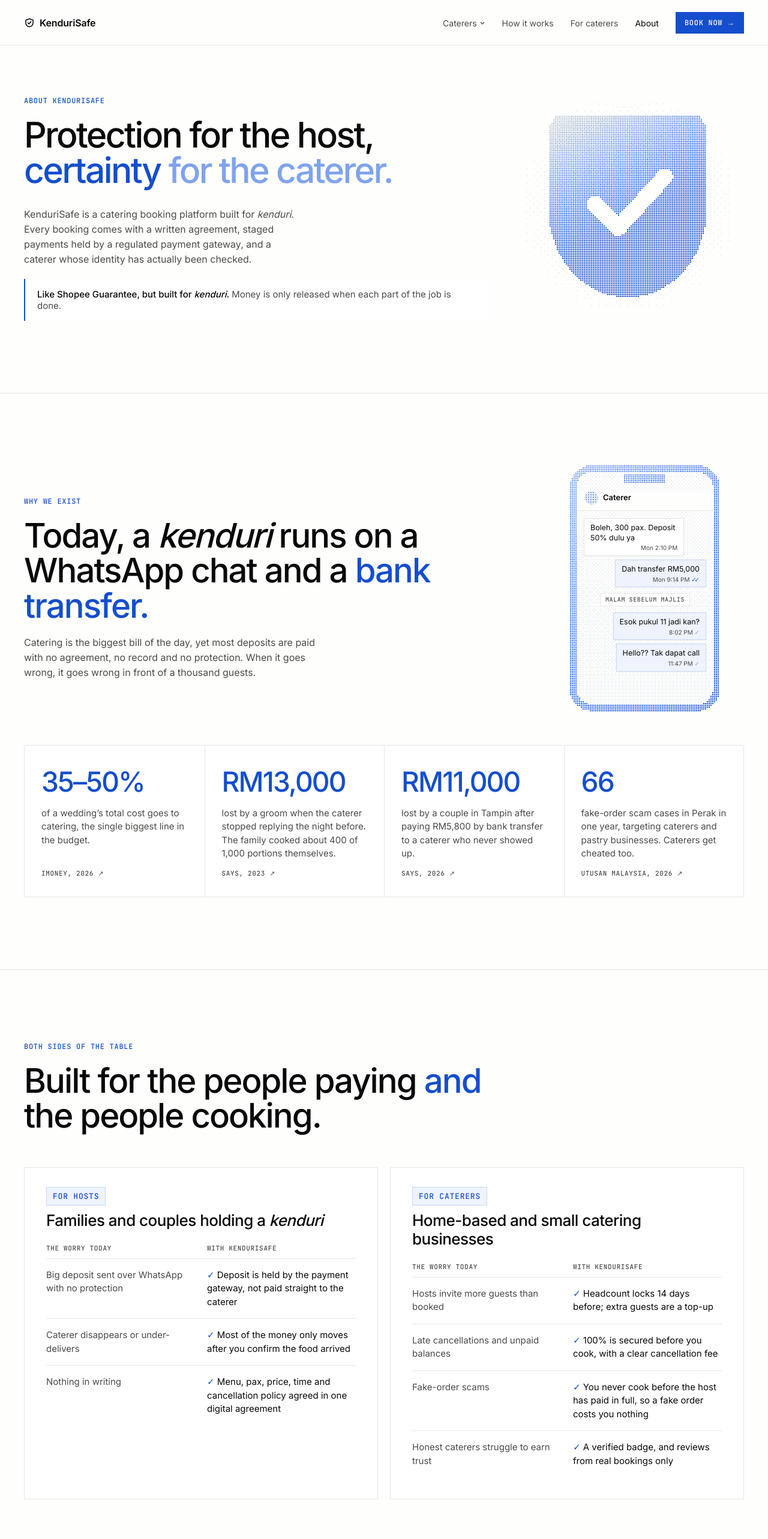
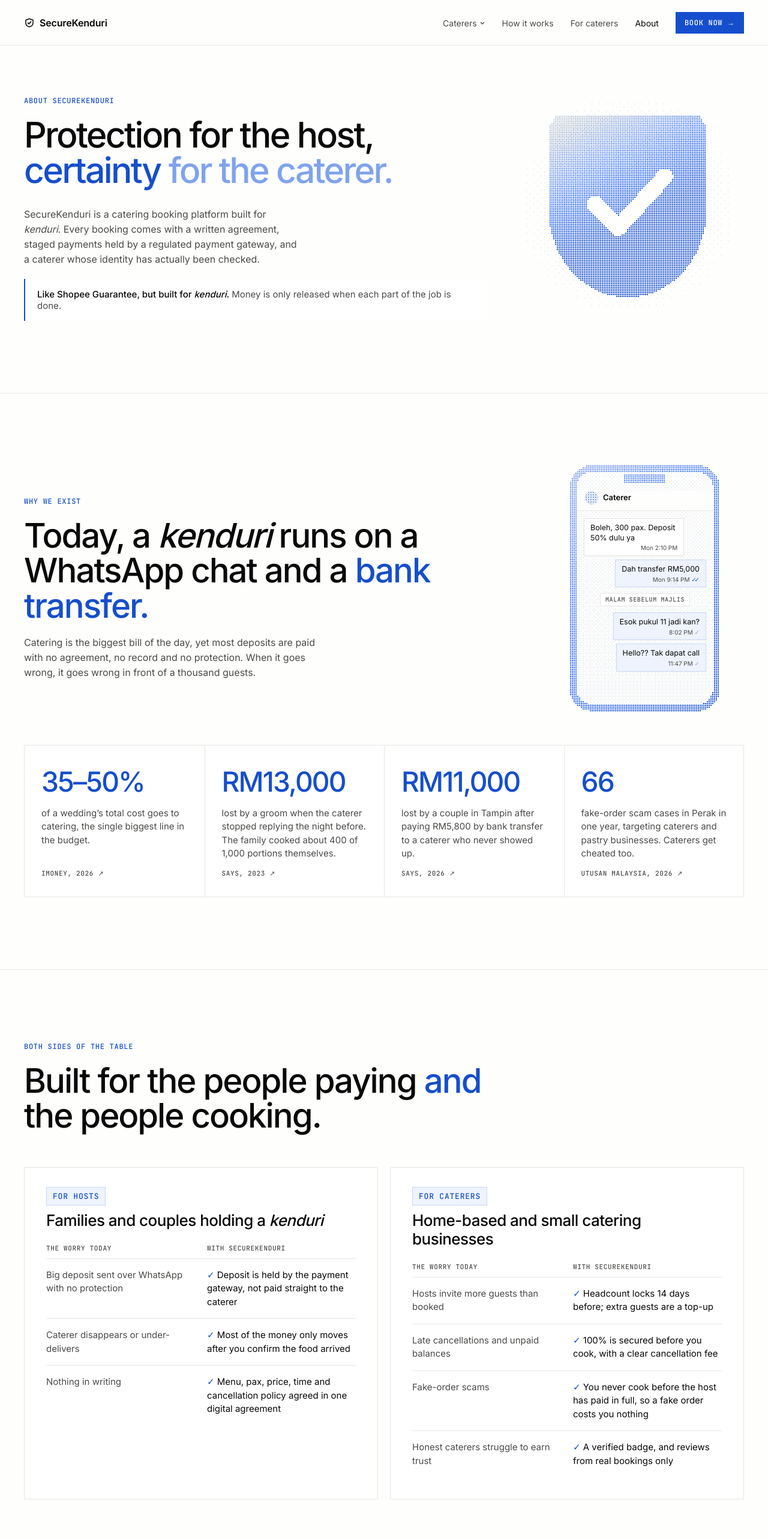
Before and after one commit to Etticx/KenduriSafe, a Next.js app in the folder web/: page /about in a window 1280 px wide. Shown: the top 2566 px of the page at 60% size. Built offline with nearby package versions, Linux system fonts and the light colour scheme.

Commit message:
Rename the Next.js site to SecureKenduri

```diff
--- a/web/app/about/page.jsx
+++ b/web/app/about/page.jsx
@@ -4,7 +4,7 @@ import DitherArt from '@/components/DitherArt';
 import ChatPhone from '@/components/ChatPhone';
 import './about.css';
 
-export const metadata = { title: 'About KenduriSafe — Protection for hosts, certainty for caterers' };
+export const metadata = { title: 'About SecureKenduri — Protection for hosts, certainty for caterers' };
 
 export default function Page() {
   return (
@@ -15,9 +15,9 @@ export default function Page() {
 
           <div className="hero-grid">
             <div>
-              <p className="eyebrow mono">About KenduriSafe</p>
+              <p className="eyebrow mono">About SecureKenduri</p>
               <h1 aria-label="Protection for the host, certainty for the caterer."><span className="line"><span>Protection for the host,</span></span><span className="line"><span><span className="b">certainty</span> <span className="s">for the caterer.</span></span></span></h1>
-              <p className="lede">KenduriSafe is a catering booking platform built for <i>kenduri</i>. Every booking comes with a written agreement, staged payments held by a regulated payment gateway, and a caterer whose identity has actually been checked.</p>
+              <p className="lede">SecureKenduri is a catering booking platform built for <i>kenduri</i>. Every booking comes with a written agreement, staged payments held by a regulated payment gateway, and a caterer whose identity has actually been checked.</p>
               <p className="pitch"><b>Like Shopee Guarantee, but built for <i>kenduri</i>.</b> Money is only released when each part of the job is done.</p>
             </div>
             <DitherArt id="art" art="shield" />
@@ -65,7 +65,7 @@ export default function Page() {
             <div className="side">
               <span className="chip ok mono">For hosts</span>
               <h3>Families and couples holding a <i>kenduri</i></h3>
-              <div className="cols mono"><span>The worry today</span><span>With KenduriSafe</span></div>
+              <div className="cols mono"><span>The worry today</span><span>With SecureKenduri</span></div>
               <ul>
                 <li><span>Big deposit sent over WhatsApp with no protection</span><span>Deposit is held by the payment gateway, not paid straight to the caterer</span></li>
                 <li><span>Caterer disappears or under-delivers</span><span>Most of the money only moves after you confirm the food arrived</span></li>
@@ -75,7 +75,7 @@ export default function Page() {
             <div className="side">
               <span className="chip ok mono">For caterers</span>
               <h3>Home-based and small catering businesses</h3>
-              <div className="cols mono"><span>The worry today</span><span>With KenduriSafe</span></div>
+              <div className="cols mono"><span>The worry today</span><span>With SecureKenduri</span></div>
               <ul>
                 <li><span>Hosts invite more guests than booked</span><span>Headcount locks 14 days before; extra guests are a top-up</span></li>
                 <li><span>Late cancellations and unpaid balances</span><span>100% is secured before you cook, with a clear cancellation fee</span></li>
@@ -95,7 +95,7 @@ export default function Page() {
             <p className="sub">An example RM10,000 booking. Before the event, the caterer only receives what their ingredient receipts show. The rest stays locked until the food arrives.</p>
             <div className="safe">
               <span className="mono">Curlec is the safe. We&rsquo;re the remote control.</span>
-              <p>KenduriSafe never holds your money. Payments sit with Razorpay Curlec, a regulated Malaysian payment gateway. We only tell it when each stage can be released.</p>
+              <p>SecureKenduri never holds your money. Payments sit with Razorpay Curlec, a regulated Malaysian payment gateway. We only tell it when each stage can be released.</p>
             </div>
           </div>
           <ol className="stages">
@@ -203,7 +203,7 @@ export default function Page() {
           </div>
           <div>
             <div className="sub" style={{ 'maxWidth': '620px', 'marginTop': '0' }}>
-              <p>We started KenduriSafe as a UiTM technology entrepreneurship project, after reading one too many stories of families cooking their own wedding food the night before.</p>
+              <p>We started SecureKenduri as a UiTM technology entrepreneurship project, after reading one too many stories of families cooking their own wedding food the night before.</p>
               <p>We didn&rsquo;t invent anything new. We put together tools Malaysians already trust (online booking, held payments, identity checks) and built them around how a <i>kenduri</i> actually works.</p>
             </div>
             <div className="facts" style={{ 'marginTop': '40px' }}>
--- a/web/app/layout.jsx
+++ b/web/app/layout.jsx
@@ -6,7 +6,7 @@ const inter = Inter({ subsets: ['latin'], weight: ['400', '500', '600'], variabl
 const mono = JetBrains_Mono({ subsets: ['latin'], weight: ['500'], variable: '--font-mono' });
 
 export const metadata = {
-  title: 'KenduriSafe — Book trusted kenduri caterers',
+  title: 'SecureKenduri — Book trusted kenduri caterers',
   description: 'Book verified kenduri caterers with protected, staged payments.',
 };
 
--- a/web/app/page.jsx
+++ b/web/app/page.jsx
@@ -3,7 +3,7 @@ import HeroScene from '@/components/HeroScene';
 import Rotator from '@/components/Rotator';
 import './home.css';
 
-export const metadata = { title: 'KenduriSafe — Book trusted kenduri caterers' };
+export const metadata = { title: 'SecureKenduri — Book trusted kenduri caterers' };
 
 export default function Page() {
   return (
@@ -79,7 +79,7 @@ export default function Page() {
             <article className="step" style={{ '--i': '2', '--img': 'url(/assets/step-book.jpg)', '--pos': 'center 60%' }}>
               <div className="step-top"><span className="mono">03 / 03</span><svg width="28" height="28" viewBox="0 0 24 24" fill="none" stroke="currentColor" strokeWidth="1.6" strokeLinecap="round" strokeLinejoin="round" aria-hidden="true"><rect width="18" height="18" x="3" y="4" rx="2"/><path d="M16 2v4M8 2v4M3 10h18"/><path d="m9 16 2 2 4-4"/></svg></div>
               <h3>Book and lock the date</h3>
-              <p>Pay your deposit through KenduriSafe and get the menu, pax and price confirmed in writing. No more verbal deals.</p>
+              <p>Pay your deposit through SecureKenduri and get the menu, pax and price confirmed in writing. No more verbal deals.</p>
               <div className="step-ui"><span className="chip ok">&#10003; Deposit paid</span><span className="chip ok">&#10003; Menu confirmed</span><span className="chip">Sat, 14 Mar &middot; 300 pax</span></div>
             </article>
           </div>
--- a/web/components/Nav.jsx
+++ b/web/components/Nav.jsx
@@ -26,7 +26,7 @@ export default function Nav({ current }) {
     <nav aria-label="Main">
       <Link className="logo" href="/">
         <svg width="18" height="18" viewBox="0 0 24 24" fill="none" stroke="currentColor" strokeWidth="2" strokeLinecap="round" strokeLinejoin="round" aria-hidden="true"><path d="M12 3 4 6v6c0 4.5 3.4 8 8 9 4.6-1 8-4.5 8-9V6z"/><path d="m8.5 12 2.5 2.5 4.5-5"/></svg>
-        KenduriSafe
+        SecureKenduri
       </Link>
       <div className="links">
         <div className={open ? 'dd open' : 'dd'} ref={dd}
```
Also changed, not shown: web/app/for-caterers/page.jsx (+4 -4 lines), 1 other file (tests, documents, lock files or other folders).
